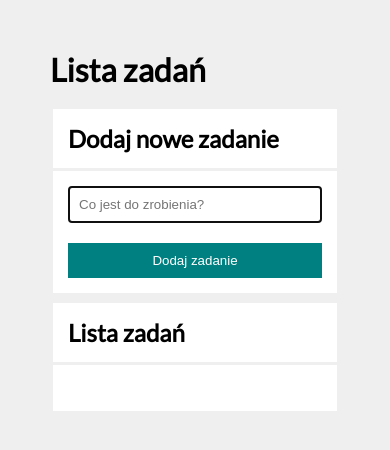
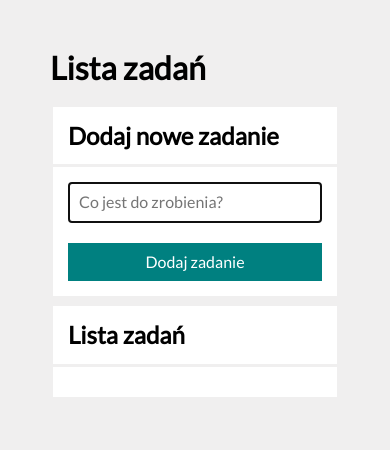
Before and after one commit to PawelDzi/toDoList, a plain HTML site: page index.html in a window 390 px wide. Drawn offline with nearby package versions, Linux system fonts and the light colour scheme.

Commit message:
adding changes

```diff
--- a/index.html
+++ b/index.html
@@ -6,9 +6,13 @@
     <meta http-equiv="X-UA-Compatible" content="IE=edge">
     <meta name="viewport" content="width=device-width, initial-scale=1.0">
     <title>toDoList</title>
+    <link rel="stylesheet" href="https://cdnjs.cloudflare.com/ajax/libs/normalize/8.0.1/normalize.min.css" integrity="sha512-NhSC1YmyruXifcj/KFRWoC561YpHpc5Jtzgvbuzx5VozKpWvQ+4nXhPdFgmx8xqexRcpAglTj9sIBWINXa8x5w==" crossorigin="anonymous" referrerpolicy="no-referrer" />
     <link href="https://fonts.googleapis.com/css2?family=Lato&display=swap" rel="stylesheet">
     <link href="style/style.css" rel="stylesheet" />
     <link href="style/container.css" rel="stylesheet" />
+    <link href="style/form.css" rel="stylesheet" />
+    <link href="style/list.css" rel="stylesheet" />
+    <link href="font/fontello.css" rel="stylesheet" />
     <script defer src="script/script.js"></script>
 </head>
 
@@ -18,12 +22,12 @@
         <div class="containers">
             <div class="container__item container__item--text">Dodaj nowe zadanie</div>
             <div class="container__item">
-                <form class="container__form js-form">
+                <form class="form js-form">
                     <label>
-                        <input class="container__formInput js-newTask" type="text" placeholder="Co jest do zrobienia?" autofocus>
+                        <input class="form__input js-newTask" type="text" placeholder="Co jest do zrobienia?" autofocus>
                     </label>
                     <label>
-                        <button class="container__formButton">Dodaj zadanie</button>
+                        <button class="form__button">Dodaj zadanie</button>
                     </label>
                 </form>
             </div>
@@ -31,7 +35,7 @@
         <div class="containers">
             <div class="container__item container__item--text">Lista zadań</div>
             <div class="container__item">
-                <ul class="js-tasks"></ul>
+                <ul class="list js-tasks"></ul>
             </div>
         </div>
     </div>
--- a/script/script.js
+++ b/script/script.js
@@ -42,10 +42,10 @@
 
     for (const task of tasks) {
       htmlString += `
-        <li ${task.done ? " style=\"text-decoration: line-through\"" : ""}>
-        <button class="js-done">zrobione</button>
+        <li class="js-li">
+        <button class="js-done"> ${task.done ? "<i class=\"icon-check\"></i> ": "" }</button>
         ${task.content}
-        <button class="js-remove">usuń</button>
+        <button class="js-remove"><i class="icon-trash-empty"></i></button>
         </li>
         `;
     }
@@ -58,13 +58,15 @@
   const onFormSubmit = (event) => {
     event.preventDefault();
 
-    const newTaskContent = document.querySelector(".js-newTask").value.trim();
+    const newTaskElement = document.querySelector(".js-newTask");
+    const newTaskContent = newTaskElement.value.trim();
 
-    if (newTaskContent === "") {
-      return;
+    if (newTaskContent !== "") {
+      addNewTask(newTaskContent);
+      newTaskElement.value = "";
     }
 
-    addNewTask(newTaskContent);
+    newTaskElement.focus();
   }
 
   const init = () => {
--- a/style/container.css
+++ b/style/container.css
@@ -10,7 +10,6 @@
     background-color: white;
     margin: 3px;
     padding: 15px;
-
 }
 
 .containers {
@@ -21,29 +20,3 @@
     font-weight: bolder;
     font-size: 24px;
 }
-
-.container__formInput {
-    border: 1px solid #cacaca;
-    padding: 10px;
-    width: 100%;
- }
-
-.container__formButton {
-    background-color: teal;
-    color: white;
-    border: none;
-    width: 100%;
-    padding: 10px;
-}
-
-.container__form {
-    display: grid;
-    grid-template-columns: 1fr auto;
-    grid-gap: 20px
-}
-
-@media (max-width: 767px) {
-    .container__form {
-        grid-template-columns: 1fr;
-    }
-}
--- a/style/style.css
+++ b/style/style.css
@@ -11,4 +11,5 @@ body {
     background-color: #f0efef;
     max-width: 1000px;
     margin: auto;
+    word-break: break-word;
 }
```
